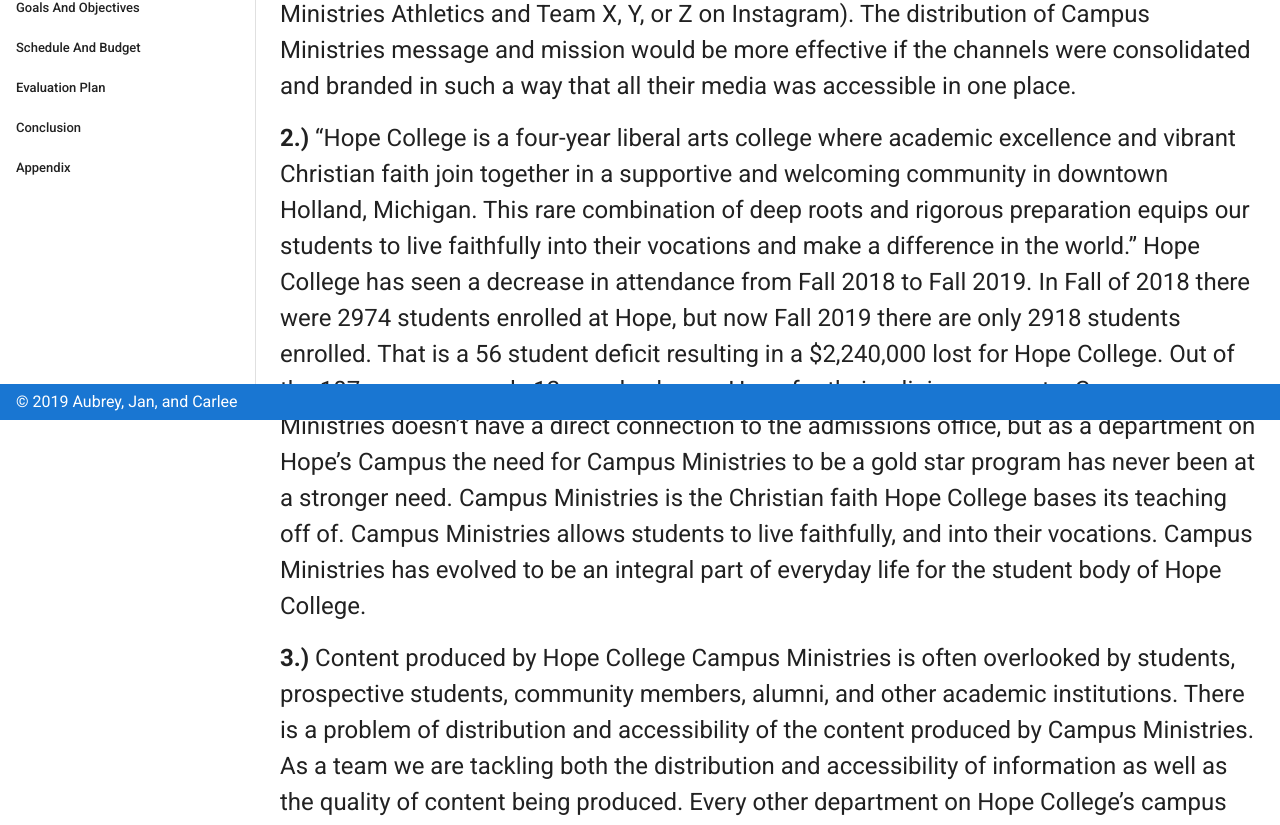
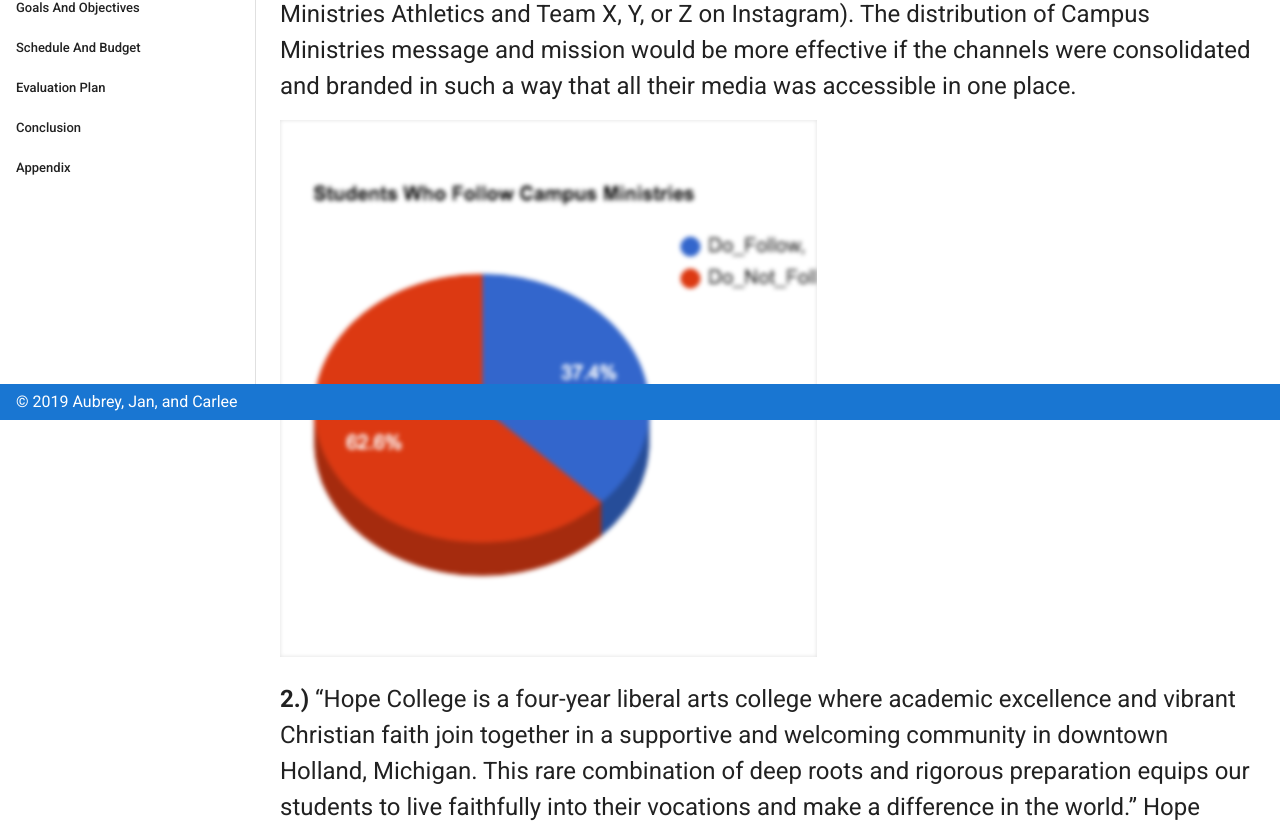
Before and after one commit to jgierlach/Advanced-PR-Plan-Book, a Vue app: page /analysis-of-the-problem in a window 1280 px wide. Shown: the part 380-1205 px from the top of the page. Built offline with nearby package versions, Linux system fonts and the light colour scheme.

Commit message:
Added more images

```diff
--- a/src/components/Navbar.vue
+++ b/src/components/Navbar.vue
@@ -3,9 +3,6 @@
     <v-navigation-drawer v-model="drawer" app>
       <v-list dense>
         <v-list-item :to="link.url" v-for="link in links" :key="link.name">
-          <!-- <v-list-item-action>
-            <v-icon>home</v-icon>
-          </v-list-item-action>-->
           <v-list-item-content>
             <v-list-item-title>{{ link.name }}</v-list-item-title>
           </v-list-item-content>
--- a/src/views/About.vue
+++ /dev/null
@@ -1,5 +0,0 @@
-<template>
-  <div>
-    <h1 class="">This is an h1</h1>
-  </div>
-</template>
--- a/src/views/AnalysisOfProblem.vue
+++ b/src/views/AnalysisOfProblem.vue
@@ -2,6 +2,17 @@
 <transition name="fade" appear>
   <div class="container">
     <p><strong>1.)</strong> The prolific volume of high quality content that Campus Ministries produces is truly impressive. CM produces places for people to gather,  resources to help nurture, and the tools to send each individual off into the world as a global citizen. It then disseminates this content across 11 different outlets and 6 different platforms that Campus Ministries currently uses to distribute the media it creates. However, the uncentralized publication of content presents a challenge of accessibility when it comes to the various publics that Campus Ministries is hoping to reach. 62% of our survey respondents do not follow any of the Campus Ministries Social Media (i.e. Campus Ministries on Twitter, Instagram, Campus Ministries Athletics and Team X, Y, or Z on Instagram). The distribution of Campus Ministries message and mission would be more effective if the channels were consolidated and branded in such a way that all their media was accessible in one place.</p>
+
+    <v-img
+        src="../assets/pie-chart.png"
+        lazy-src="../assets/pie-chart.png"
+        aspect-ratio="1"
+        class="grey lighten-2"
+        max-width="55%"
+        max-height="50%"
+      ></v-img>
+
+    <br/>
 
     <p><strong>2.)</strong> “Hope College is a four-year liberal arts college where academic excellence and vibrant Christian faith join together in a supportive and welcoming community in downtown Holland, Michigan. This rare combination of deep roots and rigorous preparation equips our students to live faithfully into their vocations and make a difference in the world.” Hope College has seen a decrease in attendance from Fall 2018 to Fall 2019. In Fall of 2018 there were 2974 students enrolled at Hope, but now Fall 2019 there are only 2918 students enrolled. That is a 56 student deficit resulting in a $2,240,000 lost for Hope College. Out of the 107 responses only 12 people choose Hope for their religious aspects. Campus Ministries doesn’t have a direct connection to the admissions office, but as a department on Hope’s Campus the need for Campus Ministries to be a gold star program has never been at a stronger need. Campus Ministries is the Christian faith Hope College bases its teaching off of. Campus Ministries allows students to live faithfully, and into their vocations. Campus Ministries has  evolved to be an integral part of everyday life for the student body of Hope College.</p>
 
--- a/src/views/OverviewOfClient.vue
+++ b/src/views/OverviewOfClient.vue
@@ -36,6 +36,17 @@
 
       <p>The perfect storm has been created with individual groups needing a place to gather. The era of pop worship music had just been created and students really resonated with the worship.</p>
 
+      <v-img
+        src="../assets/campus-ministries.png"
+        lazy-src="../assets/campus-ministries.png"
+        aspect-ratio="1"
+        class="grey lighten-2"
+        max-width="50%"
+        max-height="50%"
+      ></v-img>
+
+      <br/>
+
       <p>We have transitioned to <strong>Campus Ministries 2.0:</strong> Settlement Season (2005). Trygve Johnson was brought on board and wanted to make Campus Ministries truly apart of Hope College. He wanted to make this revolution that was happening with Campus Ministries into an institution. The culture Campus Ministries was creating Trgve wanted to see be carried out. The language and symbols that were being used Campus Ministries really wanted to be shaped into their culture.</p>
 
       <p>We're now in <strong>Campus Ministries 3.0:</strong> The Outreach Season. Campus Ministries wants to reach higher education not just at the Hope Community. Campus Ministries wants to continue to be leaders and do new things. Campus Ministries is able to serve more people and communities with its newly built Van Andel Huys Der Hope Campus Ministries building.</p>
```
Also changed, not shown: src/assets/pie-chart.png (added), 1 other file (tests, documents, lock files or other folders).
